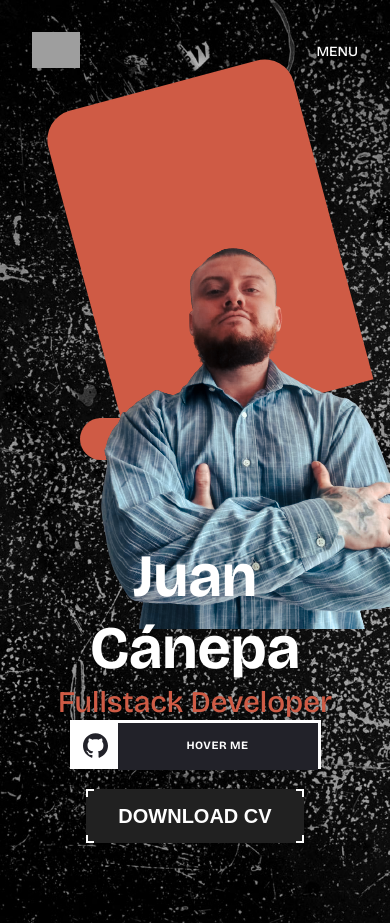
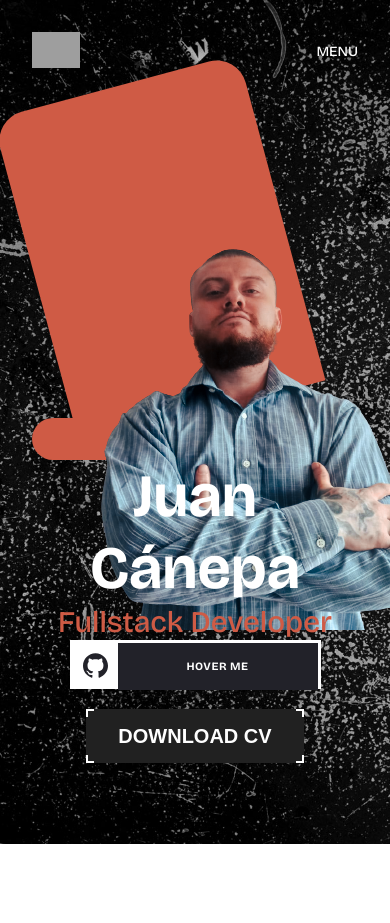
Before and after one commit to 219WD/jc-porfolio-pro, a React (Vite) app: page / in a window 390 px wide. Shown: the top 923 px of the page. After the commit the page ends 844 px from the top, so only its background shows below. Built offline with nearby package versions, Linux system fonts and the light colour scheme; grey boxes are pictures that could not be loaded.

Commit message:
first commit

```diff
--- a/src/pages/HomeScreen.css
+++ b/src/pages/HomeScreen.css
@@ -221,7 +221,8 @@ button {
   .img {
     width: 100%;
     height: 50%;
-    padding-left: 3rem;
+    padding: 0;
+    margin: auto;
   }
 
   .text {
```
